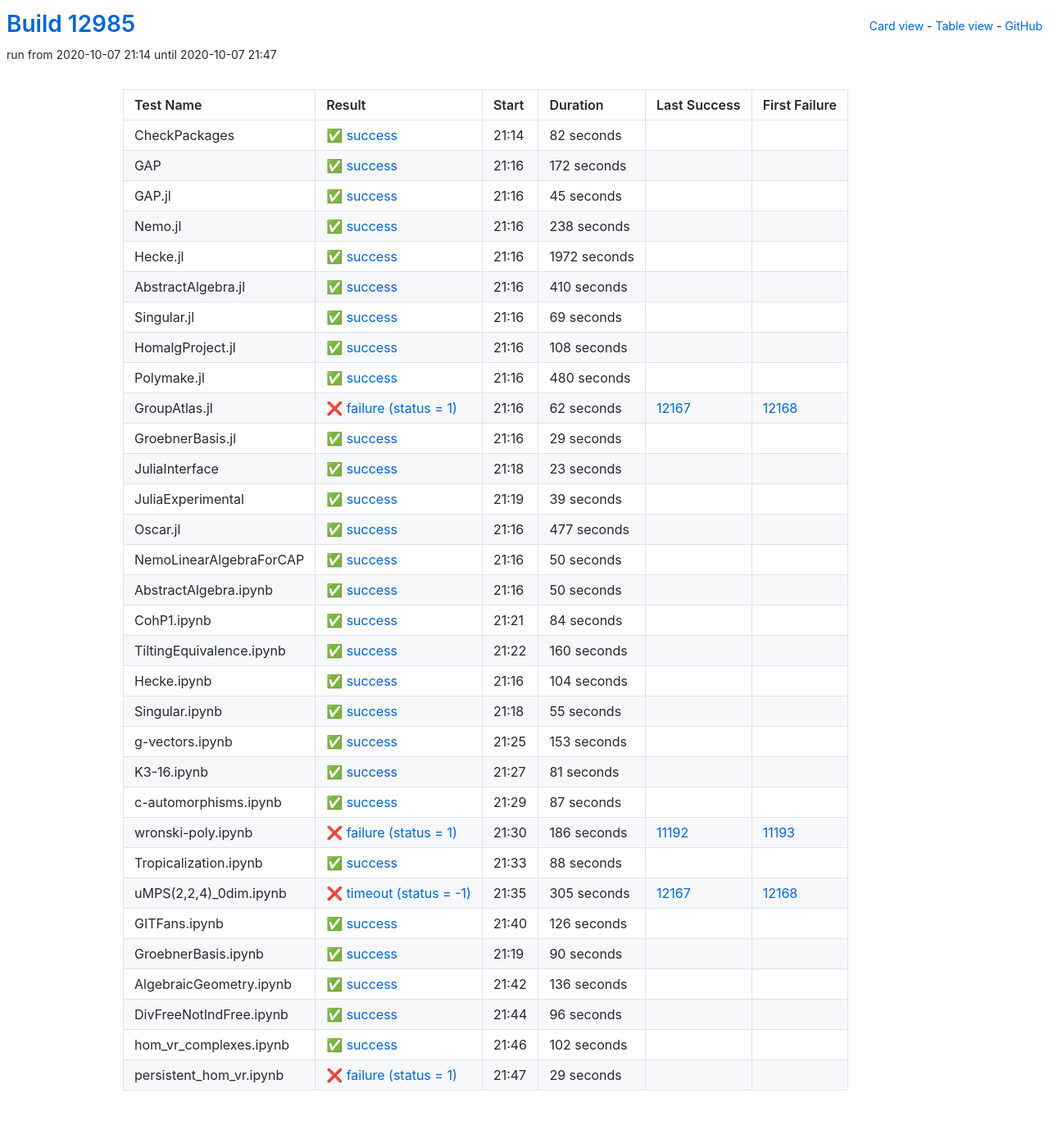
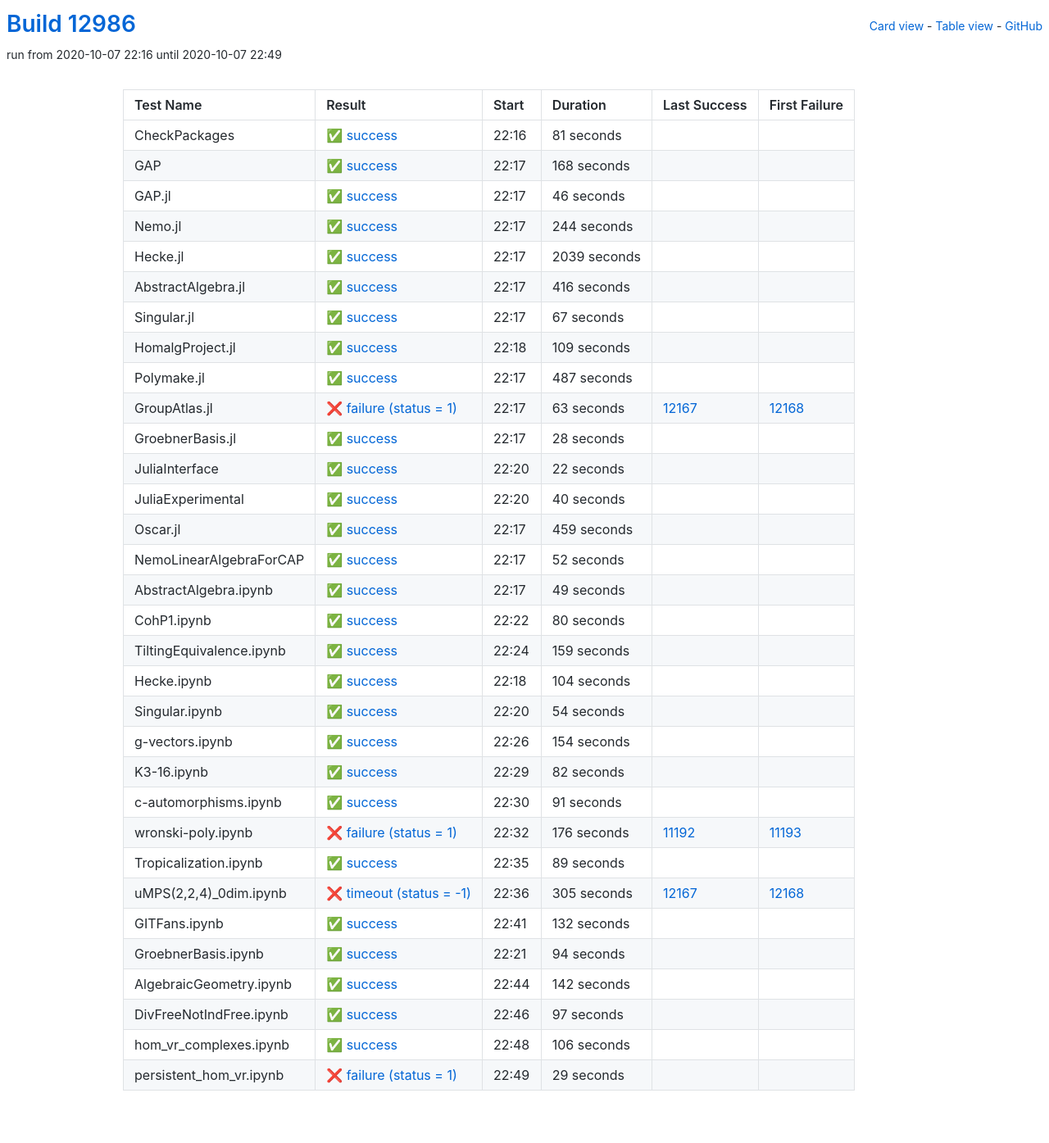
Before and after one commit to oscar-system/oscar-ci-status, a Jekyll site: the page built from table.html, in a window 1280 px wide. Shown: the whole page at 82% size. Built offline with Jekyll 4.4.1, drawn with Linux system fonts in a browser that asks for light colours.

Commit message:
Build #12986

```diff
--- a/_data/ci.yml
+++ b/_data/ci.yml
@@ -1,6 +1,6 @@
 ---
-build: 12985
-build_url: https://oscarci.mathematik.uni-kl.de/job/oscar/12985/
+build: 12986
+build_url: https://oscarci.mathematik.uni-kl.de/job/oscar/12986/
 job: oscar
 organization: oscar-system
 repo: oscar-ci-status
@@ -8,224 +8,224 @@
 tests:
 - name: CheckPackages
   id: checkpackages
-  log: https://oscarci.mathematik.uni-kl.de/job/oscar/12985/artifact/logs/build-12985/CheckPackages.log
-  start: 2020-10-07 21:14
+  log: https://oscarci.mathematik.uni-kl.de/job/oscar/12986/artifact/logs/build-12986/CheckPackages.log
+  start: 2020-10-07 22:16
   success: true
   exitcode: 0
   status: success
-  duration: 82
+  duration: 81
   last_success: false
   last_success_url:
   first_failure: false
   first_failure_url:
 - name: GAP
   id: gap
-  log: https://oscarci.mathematik.uni-kl.de/job/oscar/12985/artifact/logs/build-12985/GAP.log
-  start: 2020-10-07 21:16
+  log: https://oscarci.mathematik.uni-kl.de/job/oscar/12986/artifact/logs/build-12986/GAP.log
+  start: 2020-10-07 22:17
   success: true
   exitcode: 0
   status: success
-  duration: 172
+  duration: 168
   last_success: false
   last_success_url:
   first_failure: false
   first_failure_url:
 - name: GAP.jl
   id: gap-jl
-  log: https://oscarci.mathematik.uni-kl.de/job/oscar/12985/artifact/logs/build-12985/GAP.jl.log
-  start: 2020-10-07 21:16
+  log: https://oscarci.mathematik.uni-kl.de/job/oscar/12986/artifact/logs/build-12986/GAP.jl.log
+  start: 2020-10-07 22:17
   success: true
   exitcode: 0
   status: success
-  duration: 45
+  duration: 46
   last_success: false
   last_success_url:
   first_failure: false
   first_failure_url:
 - name: Nemo.jl
   id: nemo-jl
-  log: https://oscarci.mathematik.uni-kl.de/job/oscar/12985/artifact/logs/build-12985/Nemo.jl.log
-  start: 2020-10-07 21:16
+  log: https://oscarci.mathematik.uni-kl.de/job/oscar/12986/artifact/logs/build-12986/Nemo.jl.log
+  start: 2020-10-07 22:17
   success: true
   exitcode: 0
   status: success
-  duration: 238
+  duration: 244
   last_success: false
   last_success_url:
   first_failure: false
   first_failure_url:
 - name: Hecke.jl
   id: hecke-jl
-  log: https://oscarci.mathematik.uni-kl.de/job/oscar/12985/artifact/logs/build-12985/Hecke.jl.log
-  start: 2020-10-07 21:16
+  log: https://oscarci.mathematik.uni-kl.de/job/oscar/12986/artifact/logs/build-12986/Hecke.jl.log
+  start: 2020-10-07 22:17
   success: true
   exitcode: 0
   status: success
-  duration: 1972
+  duration: 2039
   last_success: false
   last_success_url:
   first_failure: false
   first_failure_url:
 - name: AbstractAlgebra.jl
   id: abstractalgebra-jl
-  log: https://oscarci.mathematik.uni-kl.de/job/oscar/12985/artifact/logs/build-12985/AbstractAlgebra.jl.log
-  start: 2020-10-07 21:16
+  log: https://oscarci.mathematik.uni-kl.de/job/oscar/12986/artifact/logs/build-12986/AbstractAlgebra.jl.log
+  start: 2020-10-07 22:17
   success: true
   exitcode: 0
   status: success
-  duration: 410
+  duration: 416
   last_success: false
   last_success_url:
   first_failure: false
   first_failure_url:
 - name: Singular.jl
   id: singular-jl
-  log: https://oscarci.mathematik.uni-kl.de/job/oscar/12985/artifact/logs/build-12985/Singular.jl.log
-  start: 2020-10-07 21:16
+  log: https://oscarci.mathematik.uni-kl.de/job/oscar/12986/artifact/logs/build-12986/Singular.jl.log
+  start: 2020-10-07 22:17
   success: true
   exitcode: 0
   status: success
-  duration: 69
+  duration: 67
   last_success: false
   last_success_url:
   first_failure: false
   first_failure_url:
 - name: HomalgProject.jl
   id: homalgproject-jl
-  log: https://oscarci.mathematik.uni-kl.de/job/oscar/12985/artifact/logs/build-12985/HomalgProject.jl.log
-  start: 2020-10-07 21:16
+  log: https://oscarci.mathematik.uni-kl.de/job/oscar/12986/artifact/logs/build-12986/HomalgProject.jl.log
+  start: 2020-10-07 22:18
   success: true
   exitcode: 0
   status: success
-  duration: 108
+  duration: 109
   last_success: false
   last_success_url:
   first_failure: false
   first_failure_url:
 - name: Polymake.jl
   id: polymake-jl
-  log: https://oscarci.mathematik.uni-kl.de/job/oscar/12985/artifact/logs/build-12985/Polymake.jl.log
-  start: 2020-10-07 21:16
+  log: https://oscarci.mathematik.uni-kl.de/job/oscar/12986/artifact/logs/build-12986/Polymake.jl.log
+  start: 2020-10-07 22:17
   success: true
   exitcode: 0
   status: success
-  duration: 480
+  duration: 487
   last_success: false
   last_success_url:
   first_failure: false
   first_failure_url:
 - name: GroupAtlas.jl
   id: groupatlas-jl
-  log: https://oscarci.mathematik.uni-kl.de/job/oscar/12985/artifact/logs/build-12985/GroupAtlas.jl.log
-  start: 2020-10-07 21:16
+  log: https://oscarci.mathematik.uni-kl.de/job/oscar/12986/artifact/logs/build-12986/GroupAtlas.jl.log
+  start: 2020-10-07 22:17
   success: false
   exitcode: 1
   status: failure
-  duration: 62
+  duration: 63
   last_success: 12167
   last_success_url: https://oscarci.mathematik.uni-kl.de/job/oscar/12167/
   first_failure: 12168
   first_failure_url: https://oscarci.mathematik.uni-kl.de/job/oscar/12168/
 - name: GroebnerBasis.jl
   id: groebnerbasis-jl
-  log: https://oscarci.mathematik.uni-kl.de/job/oscar/12985/artifact/logs/build-12985/GroebnerBasis.jl.log
-  start: 2020-10-07 21:16
+  log: https://oscarci.mathematik.uni-kl.de/job/oscar/12986/artifact/logs/build-12986/GroebnerBasis.jl.log
+  start: 2020-10-07 22:17
   success: true
   exitcode: 0
   status: success
-  duration: 29
+  duration: 28
   last_success: false
   last_success_url:
   first_failure: false
   first_failure_url:
 - name: JuliaInterface
   id: juliainterface
-  log: https://oscarci.mathematik.uni-kl.de/job/oscar/12985/artifact/logs/build-12985/JuliaInterface.log
-  start: 2020-10-07 21:18
+  log: https://oscarci.mathematik.uni-kl.de/job/oscar/12986/artifact/logs/build-12986/JuliaInterface.log
+  start: 2020-10-07 22:20
   success: true
   exitcode: 0
   status: success
-  duration: 23
+  duration: 22
   last_success: false
   last_success_url:
   first_failure: false
   first_failure_url:
 - name: JuliaExperimental
   id: juliaexperimental
-  log: https://oscarci.mathematik.uni-kl.de/job/oscar/12985/artifact/logs/build-12985/JuliaExperimental.log
-  start: 2020-10-07 21:19
+  log: https://oscarci.mathematik.uni-kl.de/job/oscar/12986/artifact/logs/build-12986/JuliaExperimental.log
+  start: 2020-10-07 22:20
   success: true
   exitcode: 0
   status: success
-  duration: 39
+  duration: 40
   last_success: false
   last_success_url:
   first_failure: false
   first_failure_url:
 - name: Oscar.jl
   id: oscar-jl
-  log: https://oscarci.mathematik.uni-kl.de/job/oscar/12985/artifact/logs/build-12985/Oscar.jl.log
-  start: 2020-10-07 21:16
+  log: https://oscarci.mathematik.uni-kl.de/job/oscar/12986/artifact/logs/build-12986/Oscar.jl.log
+  start: 2020-10-07 22:17
   success: true
   exitcode: 0
   status: success
-  duration: 477
+  duration: 459
   last_success: false
   last_success_url:
   first_failure: false
   first_failure_url:
 - name: NemoLinearAlgebraForCAP
   id: nemolinearalgebraforcap
-  log: https://oscarci.mathematik.uni-kl.de/job/oscar/12985/artifact/logs/build-12985/NemoLinearAlgebraForCAP.log
-  start: 2020-10-07 21:16
+  log: https://oscarci.mathematik.uni-kl.de/job/oscar/12986/artifact/logs/build-12986/NemoLinearAlgebraForCAP.log
+  start: 2020-10-07 22:17
   success: true
   exitcode: 0
   status: success
-  duration: 50
+  duration: 52
   last_success: false
   last_success_url:
   first_failure: false
   first_failure_url:
 - name: AbstractAlgebra.ipynb
   id: abstractalgebra-ipynb
-  log: https://oscarci.mathematik.uni-kl.de/job/oscar/12985/artifact/logs/build-12985/AbstractAlgebra.ipynb.log
-  start: 2020-10-07 21:16
+  log: https://oscarci.mathematik.uni-kl.de/job/oscar/12986/artifact/logs/build-12986/AbstractAlgebra.ipynb.log
+  start: 2020-10-07 22:17
   success: true
   exitcode: 0
   status: success
-  duration: 50
+  duration: 49
   last_success: false
   last_success_url:
   first_failure: false
   first_failure_url:
 - name: CohP1.ipynb
   id: cohp1-ipynb
-  log: https://oscarci.mathematik.uni-kl.de/job/oscar/12985/artifact/logs/build-12985/CohP1.ipynb.log
-  start: 2020-10-07 21:21
+  log: https://oscarci.mathematik.uni-kl.de/job/oscar/12986/artifact/logs/build-12986/CohP1.ipynb.log
+  start: 2020-10-07 22:22
   success: true
   exitcode: 0
   status: success
-  duration: 84
+  duration: 80
   last_success: false
   last_success_url:
   first_failure: false
   first_failure_url:
 - name: TiltingEquivalence.ipynb
   id: tiltingequivalence-ipynb
-  log: https://oscarci.mathematik.uni-kl.de/job/oscar/12985/artifact/logs/build-12985/TiltingEquivalence.ipynb.log
-  start: 2020-10-07 21:22
+  log: https://oscarci.mathematik.uni-kl.de/job/oscar/12986/artifact/logs/build-12986/TiltingEquivalence.ipynb.log
+  start: 2020-10-07 22:24
   success: true
   exitcode: 0
   status: success
-  duration: 160
+  duration: 159
   last_success: false
   last_success_url:
   first_failure: false
   first_failure_url:
 - name: Hecke.ipynb
   id: hecke-ipynb
-  log: https://oscarci.mathematik.uni-kl.de/job/oscar/12985/artifact/logs/build-12985/Hecke.ipynb.log
-  start: 2020-10-07 21:16
+  log: https://oscarci.mathematik.uni-kl.de/job/oscar/12986/artifact/logs/build-12986/Hecke.ipynb.log
+  start: 2020-10-07 22:18
   success: true
   exitcode: 0
   status: success
@@ -236,80 +236,80 @@
   first_failure_url:
 - name: Singular.ipynb
   id: singular-ipynb
-  log: https://oscarci.mathematik.uni-kl.de/job/oscar/12985/artifact/logs/build-12985/Singular.ipynb.log
-  start: 2020-10-07 21:18
+  log: https://oscarci.mathematik.uni-kl.de/job/oscar/12986/artifact/logs/build-12986/Singular.ipynb.log
+  start: 2020-10-07 22:20
   success: true
   exitcode: 0
   status: success
-  duration: 55
+  duration: 54
   last_success: false
   last_success_url:
   first_failure: false
   first_failure_url:
 - name: g-vectors.ipynb
   id: g-vectors-ipynb
-  log: https://oscarci.mathematik.uni-kl.de/job/oscar/12985/artifact/logs/build-12985/g-vectors.ipynb.log
-  start: 2020-10-07 21:25
+  log: https://oscarci.mathematik.uni-kl.de/job/oscar/12986/artifact/logs/build-12986/g-vectors.ipynb.log
+  start: 2020-10-07 22:26
   success: true
   exitcode: 0
   status: success
-  duration: 153
+  duration: 154
   last_success: false
   last_success_url:
   first_failure: false
   first_failure_url:
 - name: K3-16.ipynb
   id: k3-16-ipynb
-  log: https://oscarci.mathematik.uni-kl.de/job/oscar/12985/artifact/logs/build-12985/K3-16.ipynb.log
-  start: 2020-10-07 21:27
+  log: https://oscarci.mathematik.uni-kl.de/job/oscar/12986/artifact/logs/build-12986/K3-16.ipynb.log
+  start: 2020-10-07 22:29
   success: true
   exitcode: 0
   status: success
-  duration: 81
+  duration: 82
   last_success: false
   last_success_url:
   first_failure: false
   first_failure_url:
 - name: c-automorphisms.ipynb
   id: c-automorphisms-ipynb
-  log: https://oscarci.mathematik.uni-kl.de/job/oscar/12985/artifact/logs/build-12985/c-automorphisms.ipynb.log
-  start: 2020-10-07 21:29
+  log: https://oscarci.mathematik.uni-kl.de/job/oscar/12986/artifact/logs/build-12986/c-automorphisms.ipynb.log
+  start: 2020-10-07 22:30
   success: true
   exitcode: 0
   status: success
-  duration: 87
+  duration: 91
   last_success: false
   last_success_url:
   first_failure: false
   first_failure_url:
 - name: wronski-poly.ipynb
   id: wronski-poly-ipynb
-  log: https://oscarci.mathematik.uni-kl.de/job/oscar/12985/artifact/logs/build-12985/wronski-poly.ipynb.log
-  start: 2020-10-07 21:30
+  log: https://oscarci.mathematik.uni-kl.de/job/oscar/12986/artifact/logs/build-12986/wronski-poly.ipynb.log
+  start: 2020-10-07 22:32
   success: false
   exitcode: 1
   status: failure
-  duration: 186
+  duration: 176
   last_success: 11192
   last_success_url: https://oscarci.mathematik.uni-kl.de/job/oscar/11192/
   first_failure: 11193
   first_failure_url: https://oscarci.mathematik.uni-kl.de/job/oscar/11193/
 - name: Tropicalization.ipynb
   id: tropicalization-ipynb
-  log: https://oscarci.mathematik.uni-kl.de/job/oscar/12985/artifact/logs/build-12985/Tropicalization.ipynb.log
-  start: 2020-10-07 21:33
+  log: https://oscarci.mathematik.uni-kl.de/job/oscar/12986/artifact/logs/build-12986/Tropicalization.ipynb.log
+  start: 2020-10-07 22:35
   success: true
   exitcode: 0
   status: success
-  duration: 88
+  duration: 89
   last_success: false
   last_success_url:
   first_failure: false
   first_failure_url:
 - name: uMPS(2,2,4)_0dim.ipynb
   id: umps-2-2-4-0dim-ipynb
-  log: https://oscarci.mathematik.uni-kl.de/job/oscar/12985/artifact/logs/build-12985/uMPS-2-2-4-_0dim.ipynb.log
-  start: 2020-10-07 21:35
+  log: https://oscarci.mathematik.uni-kl.de/job/oscar/12986/artifact/logs/build-12986/uMPS-2-2-4-_0dim.ipynb.log
+  start: 2020-10-07 22:36
   success: false
   exitcode: -1
   status: timeout
@@ -320,68 +320,68 @@
   first_failure_url: https://oscarci.mathematik.uni-kl.de/job/oscar/12168/
 - name: GITFans.ipynb
   id: gitfans-ipynb
-  log: https://oscarci.mathematik.uni-kl.de/job/oscar/12985/artifact/logs/build-12985/GITFans.ipynb.log
-  start: 2020-10-07 21:40
+  log: https://oscarci.mathematik.uni-kl.de/job/oscar/12986/artifact/logs/build-12986/GITFans.ipynb.log
+  start: 2020-10-07 22:41
   success: true
   exitcode: 0
   status: success
-  duration: 126
+  duration: 132
   last_success: false
   last_success_url:
   first_failure: false
   first_failure_url:
 - name: GroebnerBasis.ipynb
   id: groebnerbasis-ipynb
-  log: https://oscarci.mathematik.uni-kl.de/job/oscar/12985/artifact/logs/build-12985/GroebnerBasis.ipynb.log
-  start: 2020-10-07 21:19
+  log: https://oscarci.mathematik.uni-kl.de/job/oscar/12986/artifact/logs/build-12986/GroebnerBasis.ipynb.log
+  start: 2020-10-07 22:21
   success: true
   exitcode: 0
   status: success
-  duration: 90
+  duration: 94
   last_success: false
   last_success_url:
   first_failure: false
   first_failure_url:
 - name: AlgebraicGeometry.ipynb
   id: algebraicgeometry-ipynb
-  log: https://oscarci.mathematik.uni-kl.de/job/oscar/12985/artifact/logs/build-12985/AlgebraicGeometry.ipynb.log
-  start: 2020-10-07 21:42
+  log: https://oscarci.mathematik.uni-kl.de/job/oscar/12986/artifact/logs/build-12986/AlgebraicGeometry.ipynb.log
+  start: 2020-10-07 22:44
   success: true
   exitcode: 0
   status: success
-  duration: 136
+  duration: 142
   last_success: false
   last_success_url:
   first_failure: false
   first_failure_url:
 - name: DivFreeNotIndFree.ipynb
   id: divfreenotindfree-ipynb
-  log: https://oscarci.mathematik.uni-kl.de/job/oscar/12985/artifact/logs/build-12985/DivFreeNotIndFree.ipynb.log
-  start: 2020-10-07 21:44
+  log: https://oscarci.mathematik.uni-kl.de/job/oscar/12986/artifact/logs/build-12986/DivFreeNotIndFree.ipynb.log
+  start: 2020-10-07 22:46
   success: true
   exitcode: 0
   status: success
-  duration: 96
+  duration: 97
   last_success: false
   last_success_url:
   first_failure: false
   first_failure_url:
 - name: hom_vr_complexes.ipynb
   id: hom-vr-complexes-ipynb
-  log: https://oscarci.mathematik.uni-kl.de/job/oscar/12985/artifact/logs/build-12985/hom_vr_complexes.ipynb.log
-  start: 2020-10-07 21:46
+  log: https://oscarci.mathematik.uni-kl.de/job/oscar/12986/artifact/logs/build-12986/hom_vr_complexes.ipynb.log
+  start: 2020-10-07 22:48
   success: true
   exitcode: 0
   status: success
-  duration: 102
+  duration: 106
   last_success: false
   last_success_url:
   first_failure: false
   first_failure_url:
 - name: persistent_hom_vr.ipynb
   id: persistent-hom-vr-ipynb
-  log: https://oscarci.mathematik.uni-kl.de/job/oscar/12985/artifact/logs/build-12985/persistent_hom_vr.ipynb.log
-  start: 2020-10-07 21:47
+  log: https://oscarci.mathematik.uni-kl.de/job/oscar/12986/artifact/logs/build-12986/persistent_hom_vr.ipynb.log
+  start: 2020-10-07 22:49
   success: false
   exitcode: 1
   status: failure
```
Also changed, not shown: README.md.
